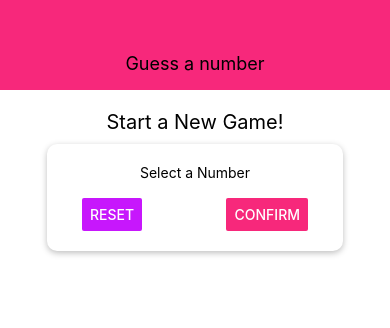
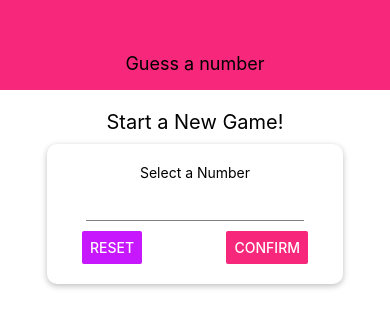
Before and after one commit to gerrymcdonnell/rntut-numberguessapp, a React Native app: screen / in a window 390 px wide. Shown: the top 328 px of the page. Built offline with nearby package versions, Linux system fonts and the light colour scheme.

Commit message:
created input component

```diff
--- /dev/null
+++ b/components/input.js
@@ -0,0 +1,19 @@
+import React from 'react';
+import { StyleSheet, Text, TextInput,Button } from 'react-native';
+
+const Input=props=>{
+    return (
+        <TextInput style={{...styles.input,...props.style}}/>
+    );
+};
+
+const styles=StyleSheet.create({
+    input:{
+        height:30,
+        borderBottomColor:'grey',
+        borderBottomWidth:1,
+        marginVertical:10
+    },
+});
+
+export default Input;
--- a/screens/StartGameScreen.js
+++ b/screens/StartGameScreen.js
@@ -1,8 +1,9 @@
 import React from 'react';
-import { StyleSheet, Text, TextInput,View,Button } from 'react-native';
+import { StyleSheet, Text, View,Button } from 'react-native';
 
 import Card from '../components/Card';
 import Colors from '../constants/colors';
+import Input from '../components/input';
 
 const StartGameScreen=props=>{
     return(
@@ -13,7 +14,7 @@ const StartGameScreen=props=>{
             <Card style={styles.inputContainer}>
 
                 <Text>Select a Number</Text>
-                <TextInput/>
+                <Input/>
                 <View style={styles.buttonContainer}>
 
                 {/**problems wrapping view around buttons */}
```
